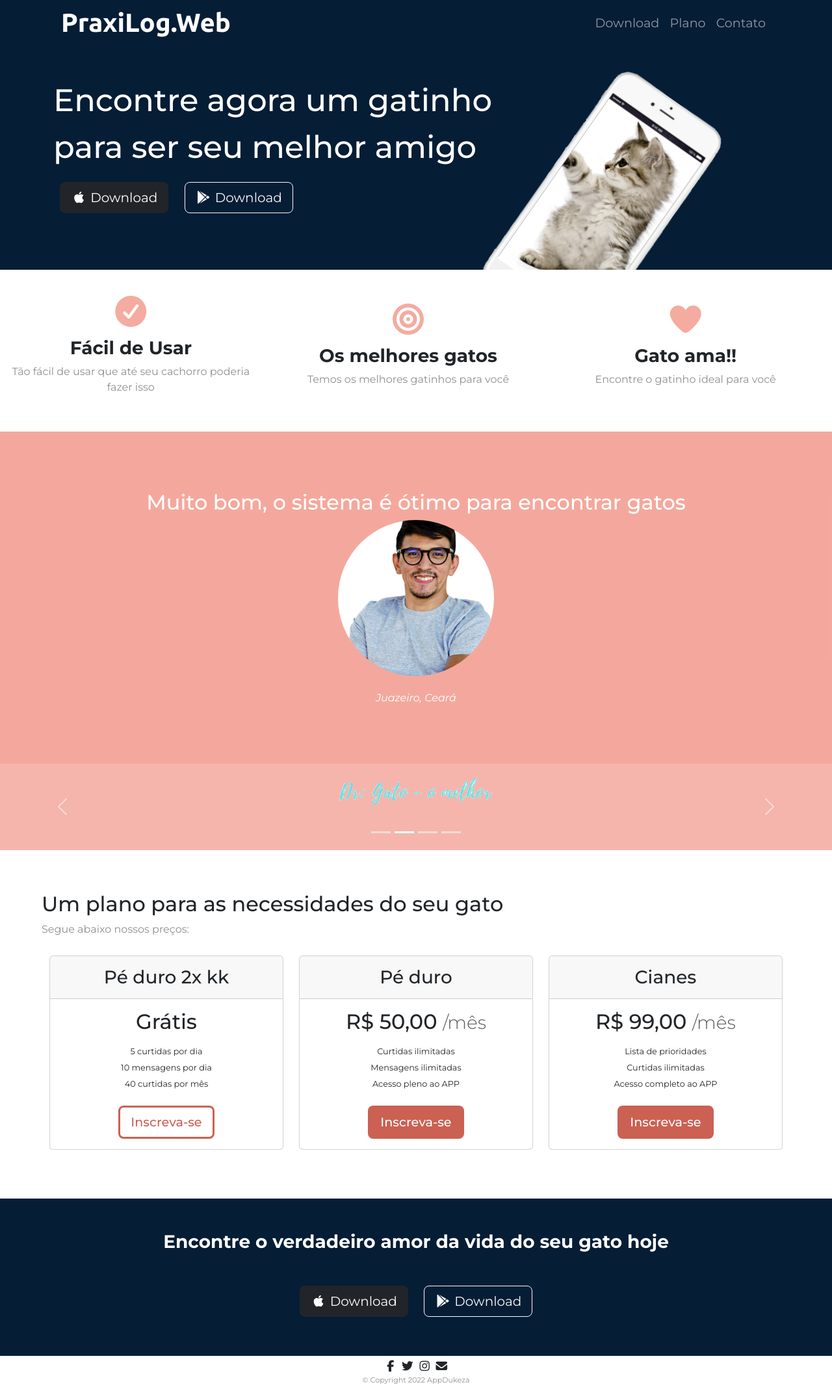
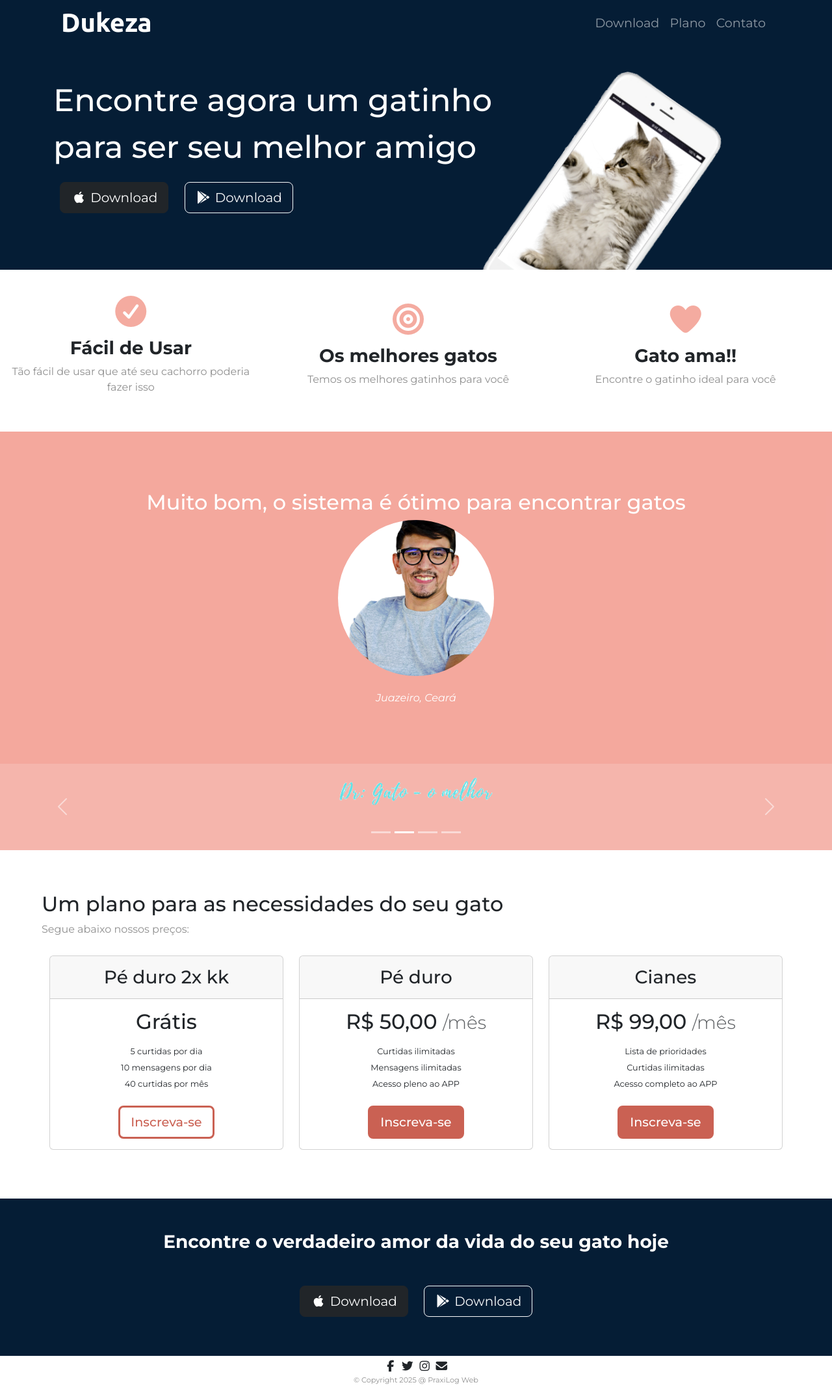
Before and after one commit to thi2u/full-stack-turbo-TipsCode, a plain HTML site: page bootstrap/dukeza/index.html in a window 1280 px wide. Shown: the whole page at 65% size. Drawn offline with nearby package versions, Linux system fonts and the light colour scheme.

Commit message:
Atualização

```diff
--- a/bootstrap/dukeza/index.html
+++ b/bootstrap/dukeza/index.html
@@ -22,7 +22,7 @@
                 <!--navbar-->
             <nav class="navbar navbar-expand-lg navbar-dark">
                 <div class="container-fluid">
-                    <a class="navbar-brand" href="#">PraxiLog.Web</a>
+                    <a class="navbar-brand" href="#">Dukeza</a>
                     <button class="navbar-toggler" type="button" data-bs-toggle="collapse" data-bs-target="#navbarTogglerDemo01" aria-controls="navbarTogglerDemo01" aria-expanded="false" aria-label="Toggle navigation">
                     <span class="navbar-toggler-icon"></span>
                     </button>
@@ -235,7 +235,7 @@
             <i class="fa-brands fa-instagram"></i>
             <i class="fa-solid fa-envelope"></i>
         </div>
-        <p>© Copyright 2022 AppDukeza</p>
+        <p>© Copyright 2025 @ PraxiLog Web </p>
 
     </footer>
 
```
